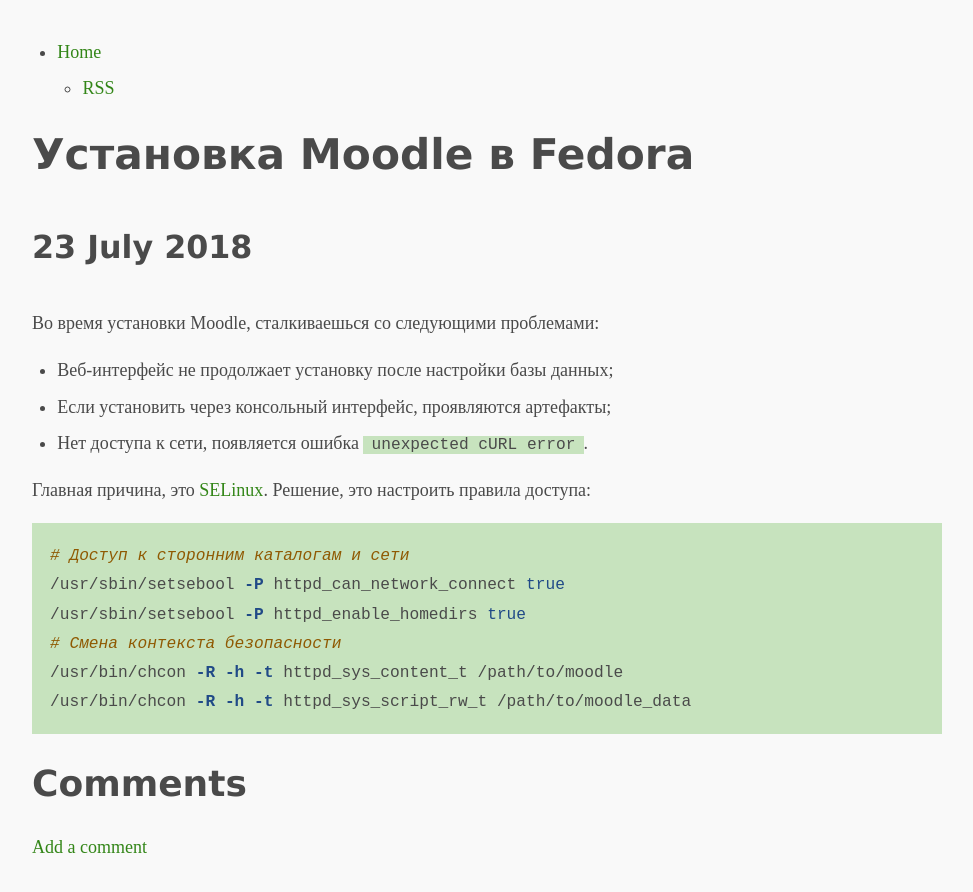
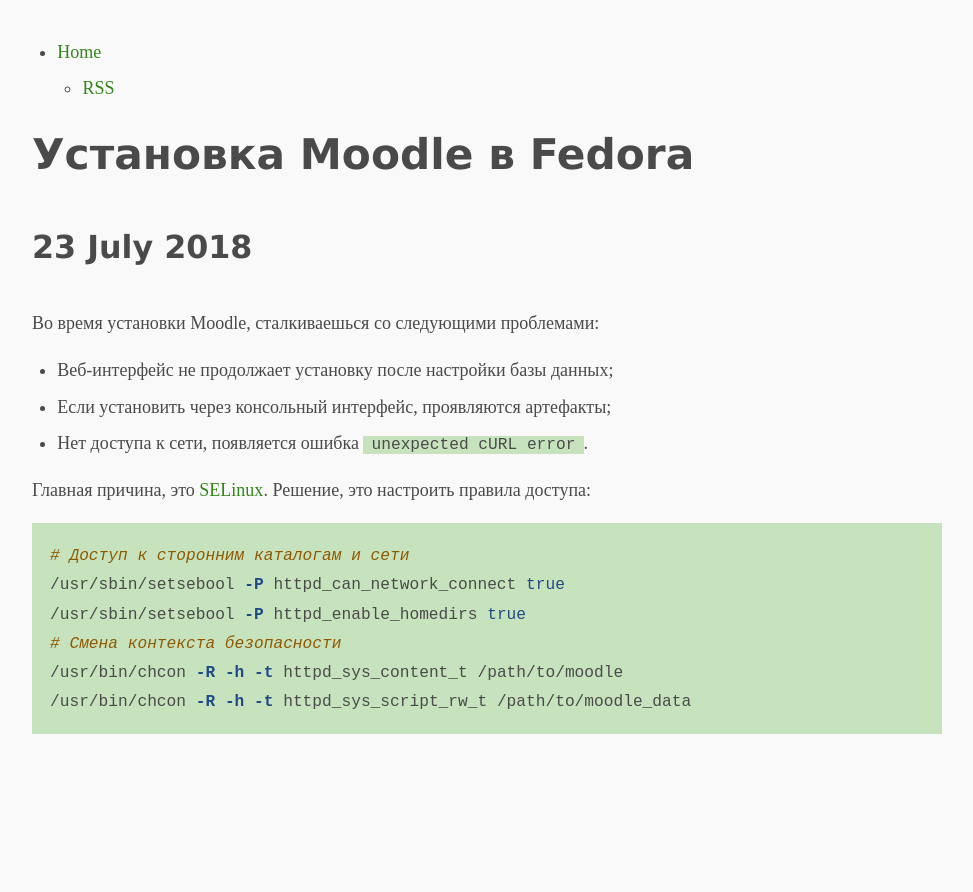
Before and after one commit to valentineus/popov.link, a Jekyll site: the page built from _posts/2018-07-23-installing-moodle-to-fedora.md, in a window 1280 px wide. Shown: the top 892 px of the page, without its empty margins (153-1126 px from the left). Built offline with Jekyll 4.4.1, drawn with Linux system fonts in a browser that asks for light colours.

Commit message:
feat(comments): Delete your own development
Signed-off-by: Valentin Popov <info@valentineus.link>

```diff
--- a/_includes/comments.html
+++ /dev/null
@@ -1,48 +0,0 @@
-{% assign repos = site.repos | strip_newlines | strip_html | strip | normalize_whitespace | smartify | xml_escape %}
-{% assign issue = page.issue | strip_newlines | strip_html | strip | normalize_whitespace | xml_escape | round %}
-
-{% raw %}
-<!-- Template -->
-<script type="text/html" id="template">
-  <div class="panel panel-default">
-    <!-- Title -->
-    <div class="panel-heading">
-      <img class="github-avatar img-rounded" src="{{= it.avatar }}">
-      <a href="{{= it.url }}"><strong>{{= it.user }}</strong></a>
-      <span>commented on {{= it.date }}</span>
-    </div>
-    <!-- Content -->
-    <div class="panel-body">{{= it.content }}</div>
-  </div>
-</script>
-{% endraw %}
-
-<!-- Header -->
-<h2>Comments</h2>
-
-<!-- List of comments -->
-<div id="comments"></div>
-
-<!-- Script loading comments -->
-<script defer type="text/javascript">
-  window.addEventListener("load", function () {
-    Github.getComments("{{ repos }}", "{{ issue }}",
-      function (error, comments) {
-        if (error) { throw new Error(error); }
-        comments.forEach(function (comment) {
-          Github.addComment("#comments", comment);
-        });
-      });
-  });
-</script>
-
-<noscript>
-  <div class="alert alert-warning" role="alert">
-    <span>Activate JavaScript to display comments</span>
-  </div>
-</noscript>
-
-<!-- Button -->
-<a href="https://github.com/{{ repos }}/issues/{{ issue }}" class="btn btn-default btn-block" role="button">
-  <span>Add a comment</span>
-</a>
--- a/_layouts/post.html
+++ b/_layouts/post.html
@@ -28,8 +28,4 @@ layout: default
     {{ content }}
   </section>
 
-  <!-- Comments -->
-  <section>
-    {% include comments.html %}
-  </section>
 </article>
```
